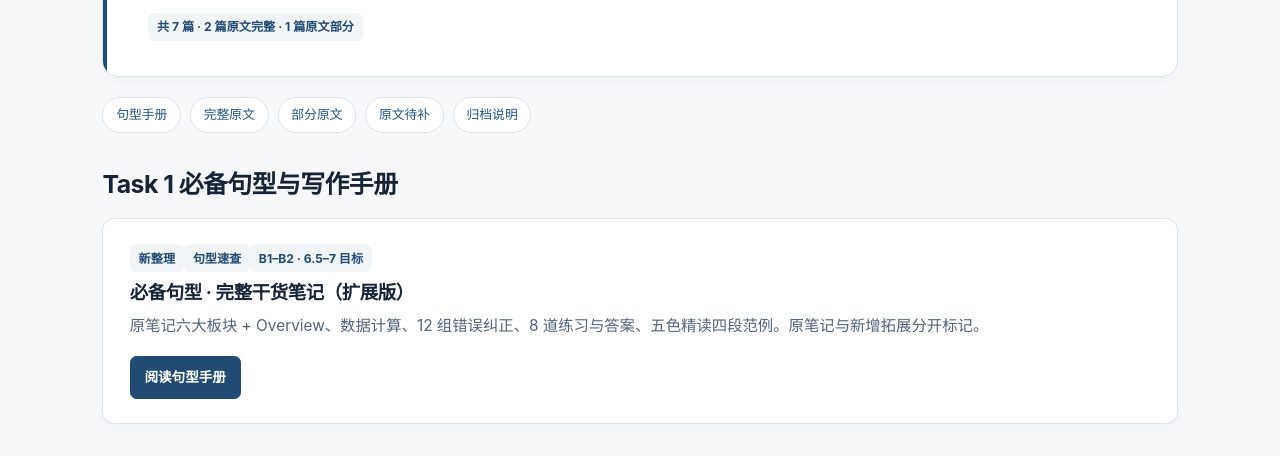
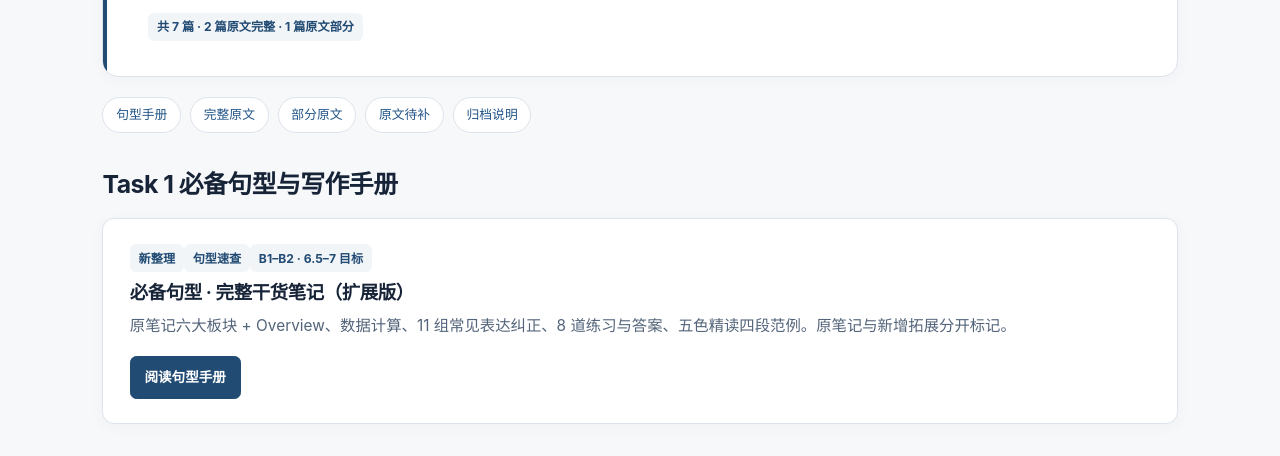
Before and after one commit to zane4j/ielts-learning, a plain HTML site: page writing/task1/index.html in a window 1280 px wide. Shown: the part 315-771 px from the top of the page. Drawn offline with Linux system fonts and the light colour scheme.

Commit message:
docs(writing): correct handbook exercise and correction counts

```diff
--- a/writing/task1/index.html
+++ b/writing/task1/index.html
@@ -3,7 +3,7 @@
 <div class="crumbs"><a href="/ielts-learning/">首页</a> / <a href="../">Writing</a> / Task 1</div>
 <header class="hero"><div class="eyebrow">Academic Writing · Task 1 Archive</div><h1>小作文批改目录</h1><p>整理此前练习过的动态柱状图、静态柱状图、折线图、表格和地图题。每篇包含题目、已确认的原文或资料完整性说明、Band 6.5+ 写作版本及 Band 7.5 目标范文。</p><span class="pill">共 7 篇 · 2 篇原文完整 · 1 篇原文部分</span></header>
 <nav class="mainnav"><a href="#handbook">句型手册</a><a href="#complete">完整原文</a><a href="#partial">部分原文</a><a href="#pending">原文待补</a><a href="#guide">归档说明</a></nav>
-<section id="handbook" class="section"><h2>Task 1 必备句型与写作手册</h2><article class="card"><span class="tag">新整理</span><span class="tag">句型速查</span><span class="tag">B1–B2 · 6.5–7 目标</span><h3>必备句型 · 完整干货笔记（扩展版）</h3><p>原笔记六大板块 + Overview、数据计算、12 组错误纠正、8 道练习与答案、五色精读四段范例。原笔记与新增拓展分开标记。</p><div class="actions"><a class="btn" href="sentence-handbook.html">阅读句型手册</a></div></article></section>
+<section id="handbook" class="section"><h2>Task 1 必备句型与写作手册</h2><article class="card"><span class="tag">新整理</span><span class="tag">句型速查</span><span class="tag">B1–B2 · 6.5–7 目标</span><h3>必备句型 · 完整干货笔记（扩展版）</h3><p>原笔记六大板块 + Overview、数据计算、11 组常见表达纠正、8 道练习与答案、五色精读四段范例。原笔记与新增拓展分开标记。</p><div class="actions"><a class="btn" href="sentence-handbook.html">阅读句型手册</a></div></article></section>
 <section id="complete" class="section"><h2>01 / 已找回完整原文（2 篇）</h2><p class="muted">真实用户原文与修改后的 6.5+ 训练版逐段对照，右侧黄色标记修改部分。</p><article class="card"><span class="tag">模拟动态柱状图</span><span class="tag">2000 / 2020</span><span class="tag">原文已核对</span><h3>五行业就业占比 <small>· Employment by Sector</small></h3><p>完整四段原文、双栏修改、6.5+ 目标版、7.5 范文</p><div class="actions"><a class="btn" href="employment-sector-review.html">阅读题目与批改</a></div></article>
 <article class="card"><span class="tag">剑雅18 Test 2</span><span class="tag">2007 / 2011 / 2015</span><span class="tag">原文已核对</span><h3>美国家庭年收入 <small>· US Household Income</small></h3><p>完整四段原文与修订稿，重点训练排名和数据准确性</p><div class="actions"><a class="btn" href="cambridge18-test2-household-income.html">阅读题目与批改</a></div></article></section>
 <section id="partial" class="section"><h2>02 / 已找回部分原文（1 篇）</h2><p class="muted">只展示实际提交过的段落；未提交部分明确标注为重新编写的示例。</p><article class="card"><span class="tag">剑雅14 Test 4</span><span class="tag">1920 / Today</span><span class="tag">原文部分核对</span><h3>Grange Park 公园改造 <small>· Grange Park</small></h3><p>Introduction 与 Overview 为原文；两个 Body 为参考稿</p><div class="actions"><a class="btn" href="cambridge14-test4-grange-park.html">阅读题目与批改</a></div></article></section>
```
